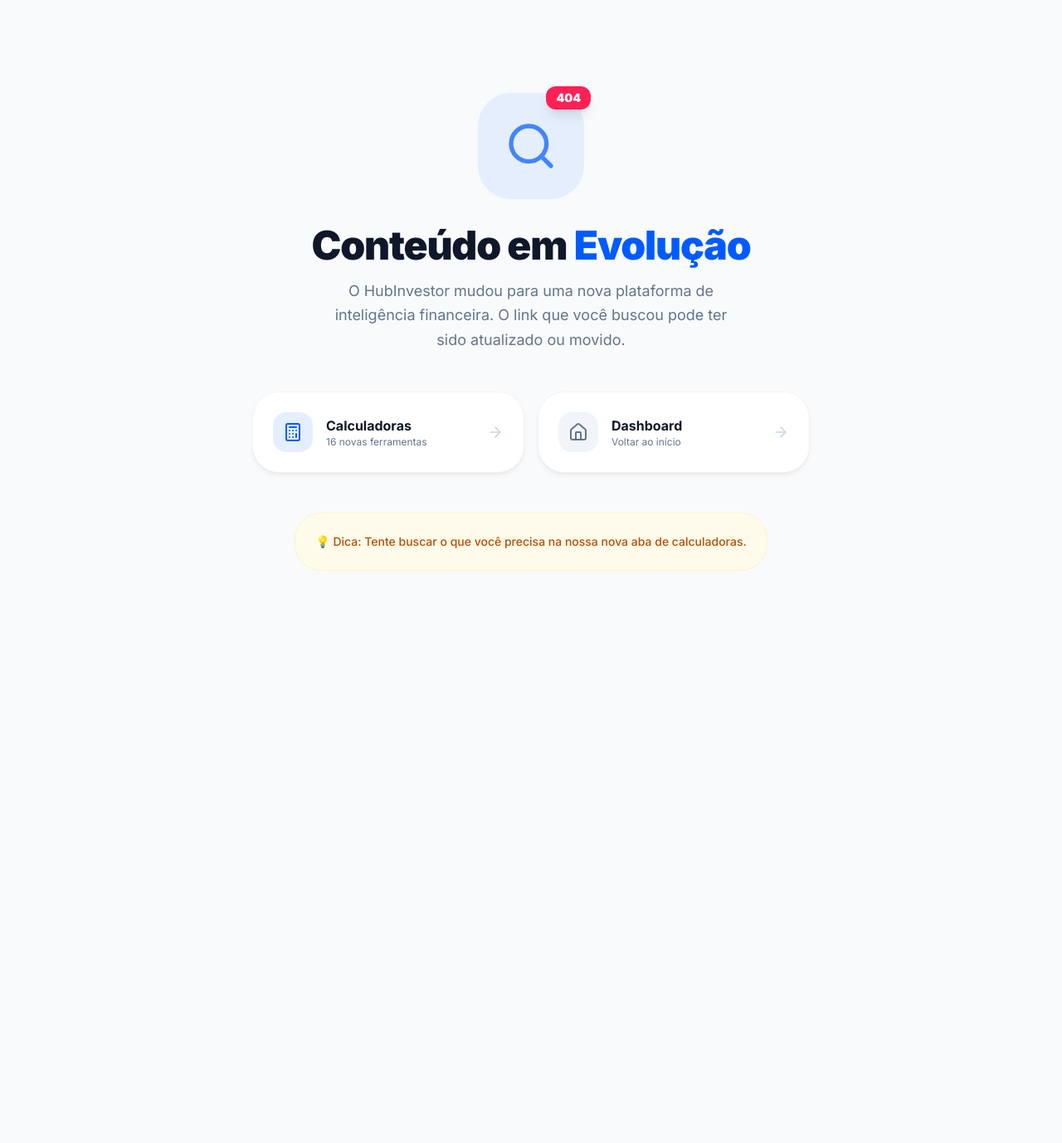
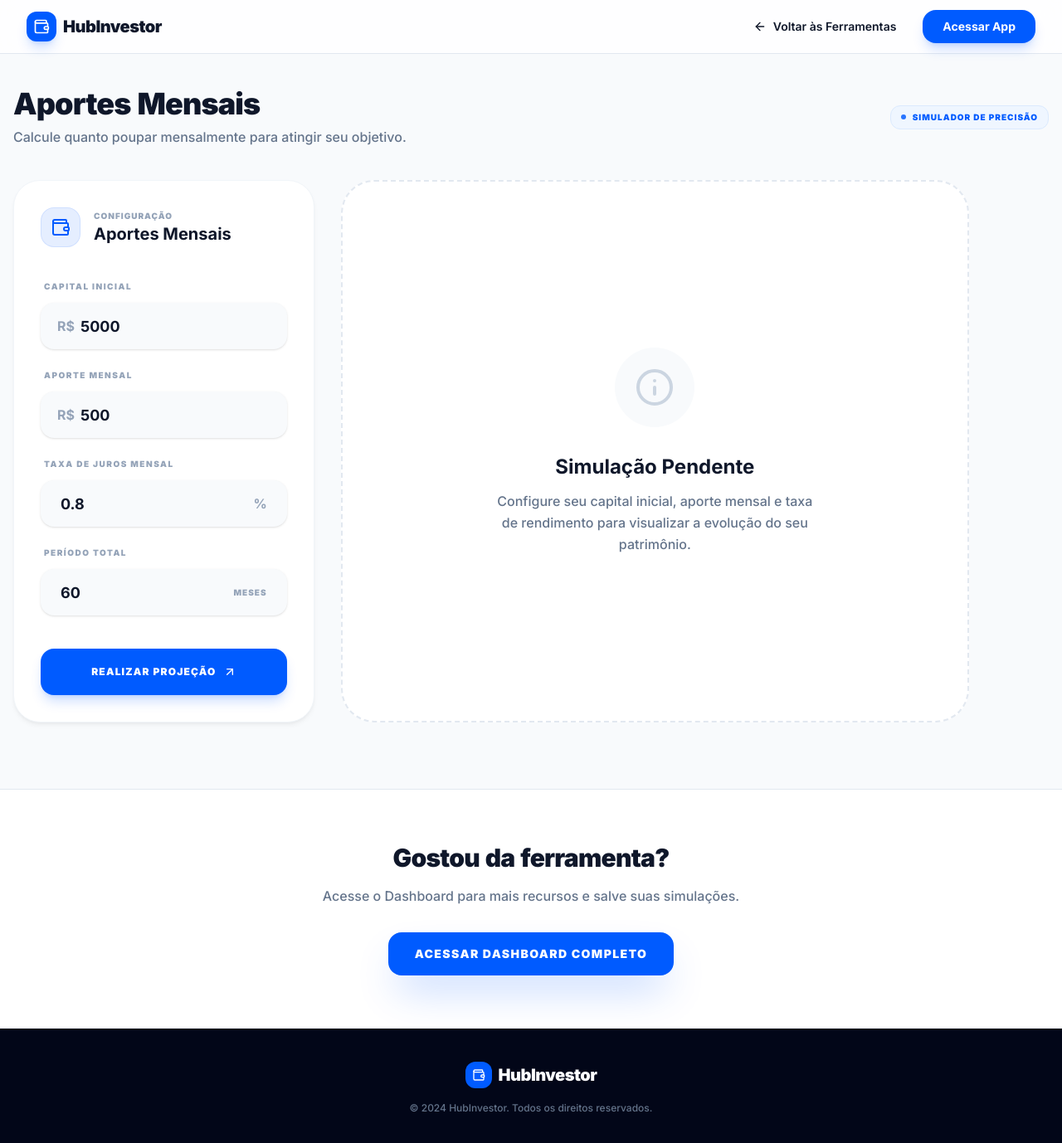
Before and after one commit to EuAleCorrea/App-Hubinvestor, a Next.js app: page /lp/aportes-mensais in a window 1280 px wide. Before the commit this address had no page. Shown: the top 1378 px of the page at 83% size. Before the commit the page ends 800 px from the top, so only its background shows below. Built offline with nearby package versions, Linux system fonts and the light colour scheme.

Commit message:
feat: arquitetura de calculadoras públicas - rotas /lp/[slug] sem sidebar

```diff
--- /dev/null
+++ b/src/app/lp/[slug]/page.tsx
@@ -0,0 +1,221 @@
+"use client";
+
+import Link from "next/link";
+import { useState } from "react";
+import { Wallet, Menu, X, ArrowLeft, Search } from "lucide-react";
+import { useParams } from "next/navigation";
+
+// Importar componentes de calculadoras
+import {
+    CalculadoraJurosCompostos,
+    CalculadoraAportesMensais,
+    CalculadoraRendaPassiva,
+    CalculadoraIndependenciaFinanceira,
+    CalculadoraFinanciamentoPrice,
+    CalculadoraFinanciamentoSAC,
+    CalculadoraAposentadoria,
+    CalculadoraImpostoRenda,
+    CalculadoraJurosSimples,
+    CalculadoraROI,
+    CalculadoraRendaFixa,
+    CalculadoraSalarioLiquido,
+    CalculadoraReservaEmergencia,
+    CalculadoraComparadorIndices,
+} from "@/components/calculadoras";
+
+// Mapeamento de slugs para componentes e metadados
+const calculadorasMap: Record<string, {
+    component: React.ComponentType;
+    nome: string;
+    descricao: string;
+}> = {
+    "juros-compostos": {
+        component: CalculadoraJurosCompostos,
+        nome: "Juros Compostos",
+        descricao: "Acompanhe o crescimento acelerado do seu capital ao longo do tempo.",
+    },
+    "aportes-mensais": {
+        component: CalculadoraAportesMensais,
+        nome: "Aportes Mensais",
+        descricao: "Calcule quanto poupar mensalmente para atingir seu objetivo.",
+    },
+    "renda-passiva": {
+        component: CalculadoraRendaPassiva,
+        nome: "Renda Passiva",
+        descricao: "Projeção de saques mensais para manter seu padrão de vida.",
+    },
+    "independencia-financeira": {
+        component: CalculadoraIndependenciaFinanceira,
+        nome: "Independência Financeira",
+        descricao: "Otimize seu caminho para o FIRE.",
+    },
+    "financiamento-price": {
+        component: CalculadoraFinanciamentoPrice,
+        nome: "Tabela PRICE",
+        descricao: "Financiamento com parcelas fixas para imóveis e veículos.",
+    },
+    "financiamento-sac": {
+        component: CalculadoraFinanciamentoSAC,
+        nome: "Tabela SAC",
+        descricao: "Financiamento com parcelas decrescentes.",
+    },
+    "aposentadoria": {
+        component: CalculadoraAposentadoria,
+        nome: "Aposentadoria",
+        descricao: "Planeje sua liberdade financeira futura.",
+    },
+    "imposto-renda": {
+        component: CalculadoraImpostoRenda,
+        nome: "Imposto de Renda",
+        descricao: "Calcule o IR sobre seus rendimentos.",
+    },
+    "juros-simples": {
+        component: CalculadoraJurosSimples,
+        nome: "Juros Simples",
+        descricao: "Cálculo básico de juros sobre o capital inicial.",
+    },
+    "roi": {
+        component: CalculadoraROI,
+        nome: "ROI",
+        descricao: "Retorno sobre Investimento para suas decisões.",
+    },
+    "renda-fixa": {
+        component: CalculadoraRendaFixa,
+        nome: "Renda Fixa",
+        descricao: "Simule rendimentos em CDB, LCI/LCA.",
+    },
+    "salario-liquido": {
+        component: CalculadoraSalarioLiquido,
+        nome: "Salário Líquido CLT",
+        descricao: "Calcule INSS e IRRF do seu salário bruto.",
+    },
+    "reserva-emergencia": {
+        component: CalculadoraReservaEmergencia,
+        nome: "Reserva de Emergência",
+        descricao: "Descubra quanto você precisa guardar.",
+    },
+    "comparador-indices": {
+        component: CalculadoraComparadorIndices,
+        nome: "Comparador de Índices",
+        descricao: "Compare CDI, IPCA, Poupança e mais.",
+    },
+};
+
+export default function CalculadoraPublicaPage() {
+    const params = useParams();
+    const slug = params.slug as string;
+    const [mobileMenuOpen, setMobileMenuOpen] = useState(false);
+
+    const calculadora = calculadorasMap[slug];
+
+    if (!calculadora) {
+        return (
+            <div className="min-h-screen flex items-center justify-center bg-slate-50 dark:bg-slate-950">
+                <div className="text-center">
+                    <h1 className="text-4xl font-black text-slate-900 dark:text-white mb-4">Calculadora não encontrada</h1>
+                    <Link href="/lp" className="text-primary font-bold hover:underline">Voltar para a LP</Link>
+                </div>
+            </div>
+        );
+    }
+
+    const CalculadoraComponent = calculadora.component;
+
+    return (
+        <div className="min-h-screen bg-slate-50 dark:bg-slate-950 text-slate-900 dark:text-slate-100">
+            {/* Navbar Pública */}
+            <nav className="border-b border-slate-200 dark:border-slate-800 bg-white/80 dark:bg-slate-900/80 backdrop-blur-md sticky top-0 z-50">
+                <div className="max-w-7xl mx-auto px-4 sm:px-6 lg:px-8">
+                    <div className="flex justify-between items-center h-16">
+                        <Link href="/lp" className="flex items-center gap-2">
+                            <div className="w-9 h-9 bg-primary rounded-xl flex items-center justify-center text-white shadow-lg shadow-primary/20">
+                                <Wallet className="w-5 h-5" />
+                            </div>
+                            <span className="text-xl font-black tracking-tight text-slate-900 dark:text-white [word-spacing:0.05em]">HubInvestor</span>
+                        </Link>
+
+                        <div className="hidden md:flex items-center space-x-8">
+                            <Link href="/lp" className="text-sm font-semibold hover:text-primary transition-colors flex items-center gap-2">
+                                <ArrowLeft className="w-4 h-4" />
+                                Voltar às Ferramentas
+                            </Link>
+                            <Link href="/" className="bg-primary hover:bg-primary/90 text-white px-6 py-2.5 rounded-2xl font-bold text-sm transition-all transform hover:scale-105 shadow-lg shadow-primary/20">
+                                Acessar App
+                            </Link>
+                        </div>
+
+                        <button
+                            onClick={() => setMobileMenuOpen(!mobileMenuOpen)}
+                            className="md:hidden p-2 rounded-xl hover:bg-slate-100 dark:hover:bg-slate-800"
+                        >
+                            {mobileMenuOpen ? <X className="w-6 h-6" /> : <Menu className="w-6 h-6" />}
+                        </button>
+                    </div>
+                </div>
+
+                {/* Mobile Menu */}
+                {mobileMenuOpen && (
+                    <div className="md:hidden bg-white dark:bg-slate-900 border-t border-slate-200 dark:border-slate-800 p-4 space-y-4">
+                        <Link href="/lp" className="block text-sm font-semibold hover:text-primary">← Voltar às Ferramentas</Link>
+                        <Link href="/" className="block bg-primary text-white text-center px-6 py-3 rounded-2xl font-bold text-sm">
+                            Acessar App
+                        </Link>
+                    </div>
+                )}
+            </nav>
+
+            {/* Header da Calculadora */}
+            <header className="py-10 px-4 max-w-7xl mx-auto">
+                <div className="flex flex-col md:flex-row md:items-center justify-between gap-6">
+                    <div>
+                        <h1 className="text-3xl md:text-4xl font-black text-slate-900 dark:text-white tracking-tight [word-spacing:0.05em]">
+                            {calculadora.nome}
+                        </h1>
+                        <p className="text-slate-500 dark:text-slate-400 font-medium mt-2">
+                            {calculadora.descricao}
+                        </p>
+                    </div>
+                    <div className="flex items-center gap-2 px-3 py-1.5 bg-blue-50 dark:bg-primary/10 text-primary text-[10px] font-black uppercase tracking-widest rounded-xl border border-blue-100 dark:border-primary/20 shrink-0">
+                        <span className="w-1.5 h-1.5 bg-primary rounded-full animate-pulse"></span>
+                        Simulador de Precisão
+                    </div>
+                </div>
+            </header>
+
+            {/* Calculadora */}
+            <main className="px-4 pb-20 max-w-7xl mx-auto">
+                <CalculadoraComponent />
+            </main>
+
+            {/* CTA para App */}
+            <section className="py-16 px-4 bg-white dark:bg-slate-900/50 border-t border-slate-200 dark:border-slate-800">
+                <div className="max-w-4xl mx-auto text-center">
+                    <h2 className="text-2xl md:text-3xl font-black mb-4 text-slate-900 dark:text-white tracking-tight [word-spacing:0.05em]">
+                        Gostou da ferramenta?
+                    </h2>
+                    <p className="text-slate-500 dark:text-slate-400 mb-8 font-medium">
+                        Acesse o Dashboard para mais recursos e salve suas simulações.
+                    </p>
+                    <Link href="/" className="inline-flex items-center gap-3 bg-primary hover:bg-primary/90 text-white px-8 py-4 rounded-2xl font-black text-sm uppercase tracking-widest transition-all transform hover:scale-105 shadow-2xl shadow-primary/30">
+                        Acessar Dashboard Completo
+                    </Link>
+                </div>
+            </section>
+
+            {/* Footer Público */}
+            <footer className="bg-slate-950 text-white py-10">
+                <div className="max-w-7xl mx-auto px-4 text-center">
+                    <div className="flex items-center justify-center gap-2 mb-4">
+                        <div className="w-8 h-8 bg-primary rounded-xl flex items-center justify-center text-white">
+                            <Wallet className="w-4 h-4" />
+                        </div>
+                        <span className="text-xl font-black tracking-tight">HubInvestor</span>
+                    </div>
+                    <p className="text-slate-500 text-xs font-medium">
+                        © 2024 HubInvestor. Todos os direitos reservados.
+                    </p>
+                </div>
+            </footer>
+        </div>
+    );
+}
--- a/src/app/lp/page.tsx
+++ b/src/app/lp/page.tsx
@@ -188,7 +188,7 @@
                         return (
                             <Link
                                 key={calc.slug}
-                                href={`/calculadoras/${calc.slug}`}
+                                href={`/lp/${calc.slug}`}
                                 className="group bg-white dark:bg-slate-900/60 p-8 rounded-[2.5rem] border border-slate-100 dark:border-slate-800 shadow-sm hover:shadow-2xl hover:shadow-primary/5 transition-all duration-500 relative text-left overflow-hidden flex flex-col h-full hover:border-primary/30 hover:-translate-y-2"
                             >
                                 <div className="flex items-start justify-between mb-8">
```
